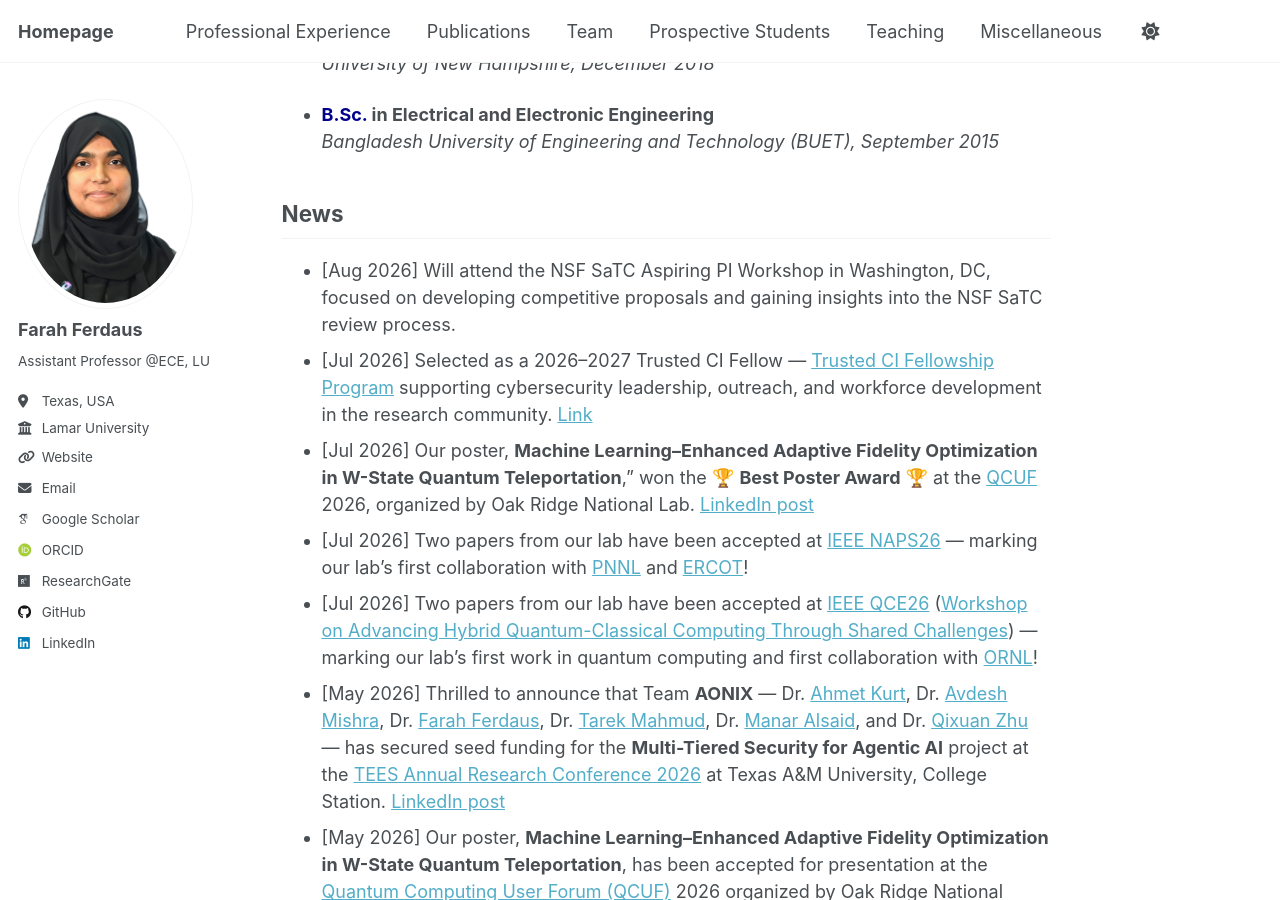
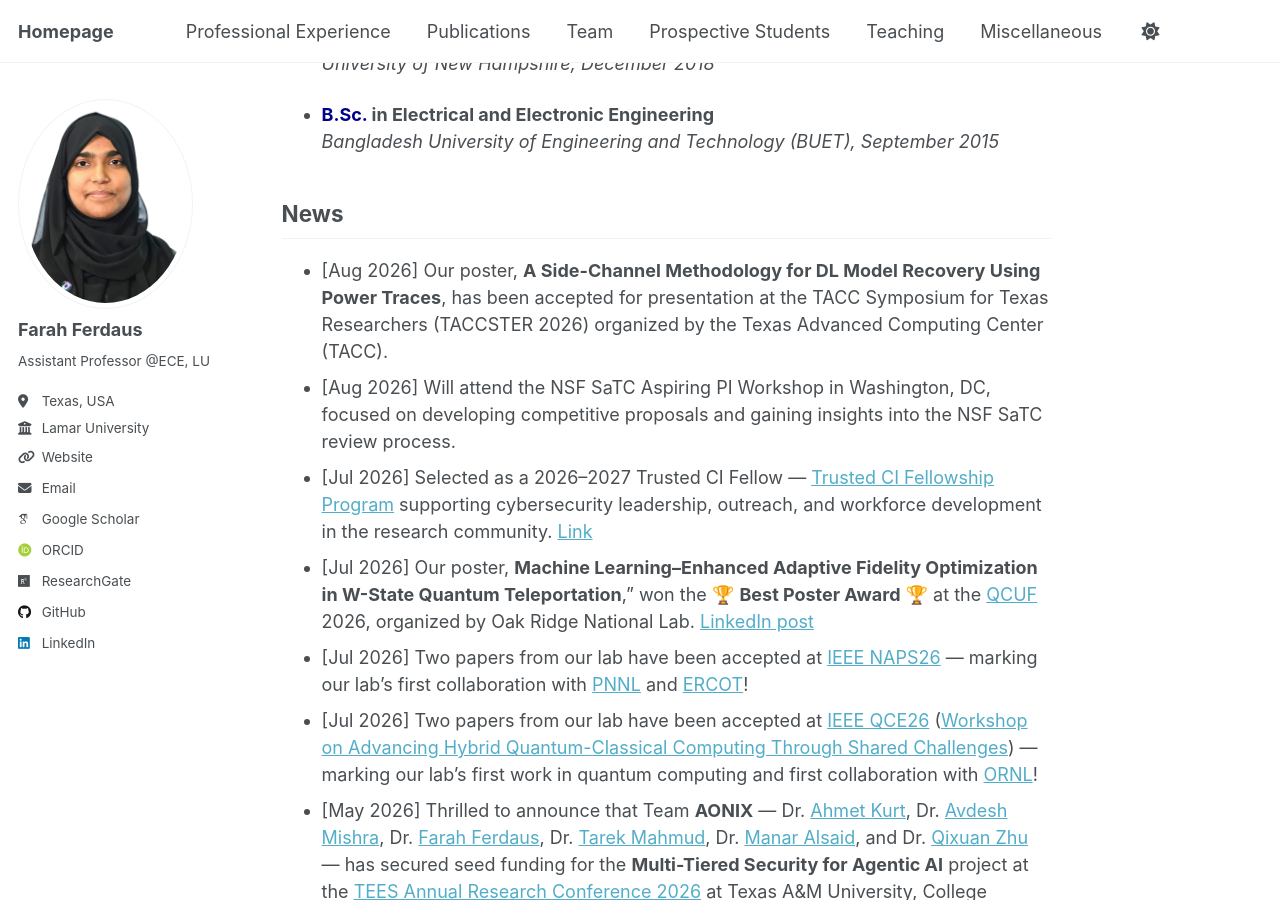
Before and after one commit to fferdaus/fferdaus.github.io, a Jekyll site: the page built from _pages/about.md, in a window 1280 px wide and 900 px high, scrolled down 861 px. Built offline with Jekyll 4.4.1, drawn with Linux system fonts in a browser that asks for light colours; emoji names are drawn with the system emoji font; some web fonts are replaced.

Commit message:
Update about.md

```diff
--- a/_pages/about.md
+++ b/_pages/about.md
@@ -61,6 +61,7 @@ I have published numerous scientific articles, including journal articles, confe
 <br> [Poster – Rayhan](https://lamar0-my.sharepoint.com/:b:/g/personal/fferdaus_lamar_edu/IQDJAmfeKdWtRoJOF0tiFMUCAV5S6lzGjz5sl6GAh_drQu0?e=ODjbzc) \| [Poster – Taher](https://lamar0-my.sharepoint.com/:b:/g/personal/fferdaus_lamar_edu/IQDaqvUznGsSSbnXCy_U9GppAXAiHoaEPJ6QIkLvs-92vq0?e=bWgcDz)
 -->
 ## News
+- [Aug 2026] Our poster, **A Side-Channel Methodology for DL Model Recovery Using Power Traces**, has been accepted for presentation at the TACC Symposium for Texas Researchers (TACCSTER 2026) organized by the Texas Advanced Computing Center (TACC).
 - [Aug 2026] Will attend the NSF SaTC Aspiring PI Workshop in Washington, DC, focused on developing competitive proposals and gaining insights into the NSF SaTC review process.
 - [Jul 2026] Selected as a 2026–2027 Trusted CI Fellow — [Trusted CI Fellowship Program](https://trustedci.org/fellows) supporting cybersecurity leadership, outreach, and workforce development in the research community. [Link](https://www.trustedci.org/2026-fellows)
 - [Jul 2026] Our poster, **Machine Learning–Enhanced Adaptive Fidelity Optimization in W-State Quantum Teleportation**," won the 🏆 **Best Poster Award** 🏆 at the [QCUF](https://www.olcf.ornl.gov/calendar/2026-quantum-computing-user-forum/) 2026, organized by Oak Ridge National Lab. [LinkedIn post](https://www.linkedin.com/feed/update/urn:li:ugcPost:7486160842829369344/)
```
